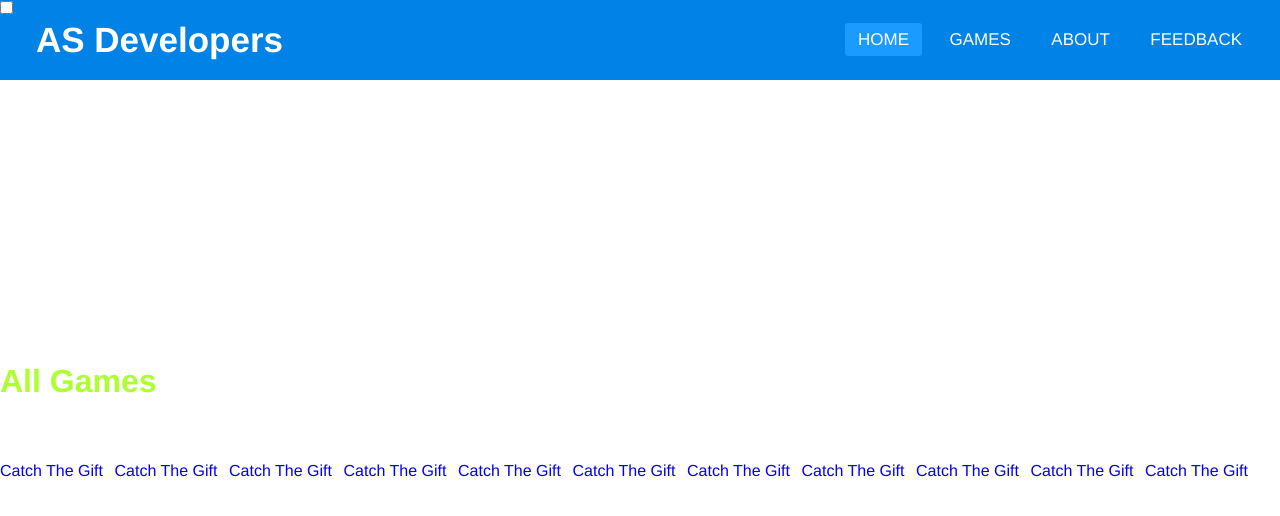
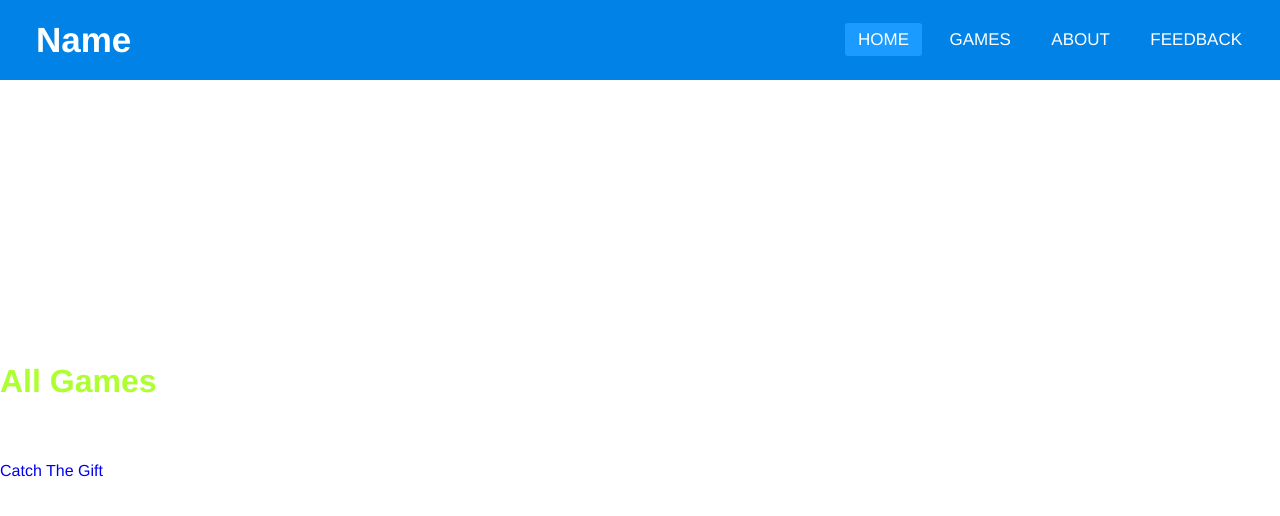
Before and after one commit to Coder-Serwin/AS-Developers, a Flask app: page / in a window 1280 px wide. Shown: the top 516 px of the page. Run offline with Flask 2, Linux system fonts and the light colour scheme; some libraries are stand-ins or nearby versions.

Commit message:
Update Index.html

```diff
--- a/templates/Index.html
+++ b/templates/Index.html
@@ -10,11 +10,11 @@
 </head>
 <body>
     <nav>
-        <input type="checkbox"  id="check">
-        <label for="check" class="checkbtn">
+        <input type="checkbox"  id="click">
+        <label for="click" class="checkbtn">
             <i class="fas fa-bars"></i>
         </label>
-        <label class="logo">AS Developers</label>
+        <label class="logo">Name</label>
         <ul>
             <li><a class="Home" href="#">Home</a></li>
             <li><a href="#">Games</a></li>
@@ -27,16 +27,6 @@
     </div>
     <div class="games">
     <a href="{{url_for('Game',GameName='Catch The Gift')}}">Catch The Gift</a>
-    <a href="{{url_for('Game',GameName='Catch The Gift')}}">Catch The Gift</a>
-    <a href="{{url_for('Game',GameName='Catch The Gift')}}">Catch The Gift</a>
-    <a href="{{url_for('Game',GameName='Catch The Gift')}}">Catch The Gift</a>
-    <a href="{{url_for('Game',GameName='Catch The Gift')}}">Catch The Gift</a>
-    <a href="{{url_for('Game',GameName='Catch The Gift')}}">Catch The Gift</a>
-    <a href="{{url_for('Game',GameName='Catch The Gift')}}">Catch The Gift</a>
-    <a href="{{url_for('Game',GameName='Catch The Gift')}}">Catch The Gift</a>
-    <a href="{{url_for('Game',GameName='Catch The Gift')}}">Catch The Gift</a>
-    <a href="{{url_for('Game',GameName='Catch The Gift')}}">Catch The Gift</a>
-    <a href="{{url_for('Game',GameName='Catch The Gift')}}">Catch The Gift</a>
 </div>
 </body>
 </html>
```
